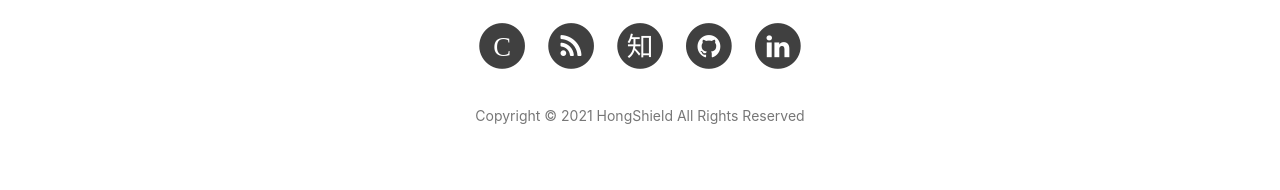
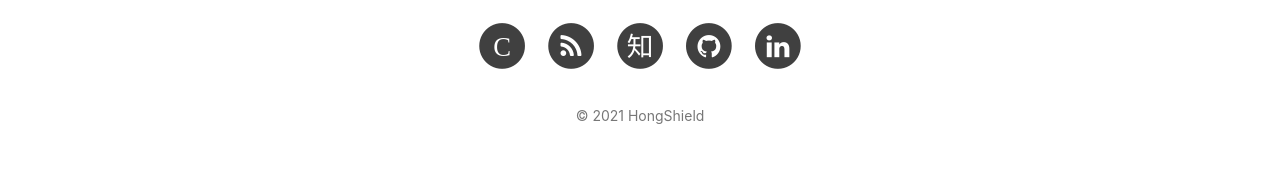
Before and after one commit to HongShield/hongshield.github.io, a Jekyll site: the page built from index.html, in a window 1280 px wide. Shown: the part 1746-1936 px from the top of the page. Built offline with Jekyll 4.4.1, drawn with Linux system fonts in a browser that asks for light colours; nearby versions of some CDN libraries; the list of posts is cut into pages by our own code; comment, search, counter and statistics services are not loaded.

Commit message:
Update footer.html

```diff
--- a/_includes/footer.html
+++ b/_includes/footer.html
@@ -89,7 +89,7 @@
                     {% endif %}
                 </ul>
                 <p class="copyright text-muted">
-                    Copyright &copy; 2021 HongShield All Rights Reserved
+                     &copy; 2021 HongShield
                 </p>
             </div>
         </div>
```
